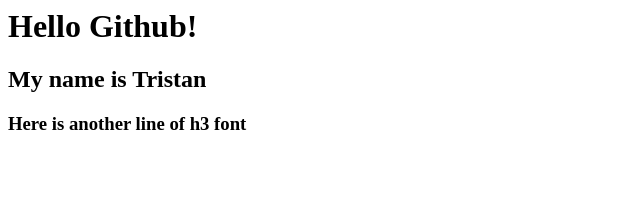
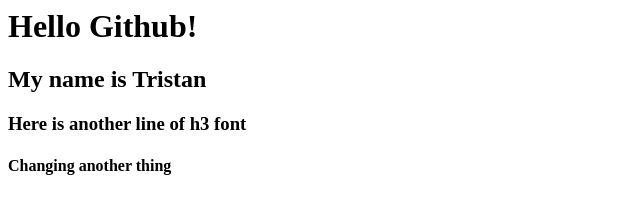
Before and after one commit to TristanLawson/GithubWorkshop_Nov_23, a plain HTML site: page index.html in a window 1280 px wide. Shown: the whole page, without its empty margins (0-640 px from the left). Drawn offline with Linux system fonts and the light colour scheme.

Commit message:
commit fourth change

```diff
--- a/index.html
+++ b/index.html
@@ -1,3 +1,4 @@
 <h1>Hello Github!<h1>
 <h2>My name is Tristan<h2>
 <h3>Here is another line of h3 font<h3>
+<h4>Changing another thing<h4>
```
